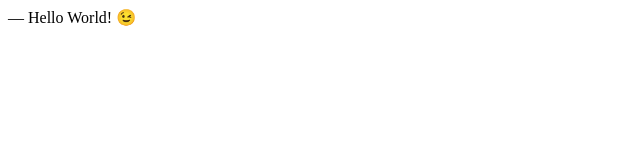
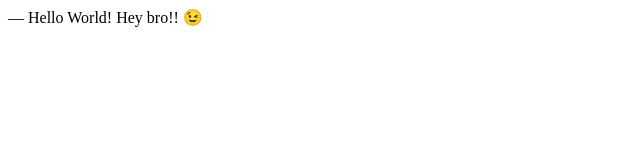
Before and after one commit to Flash5482/Homepage, a plain HTML site: page index.html in a window 1280 px wide. Shown: the whole page, without its empty margins (0-640 px from the left). Drawn offline with Linux system fonts and the light colour scheme.

Commit message:
Add .idea
litle change

```diff
--- a/index.html
+++ b/index.html
@@ -5,6 +5,6 @@
     <title>Résumé</title>
   </head>
   <body>
-    ― Hello World! &#x1F609;
+    ― Hello World! Hey bro!! &#x1F609;
   </body>
 </html>
```
